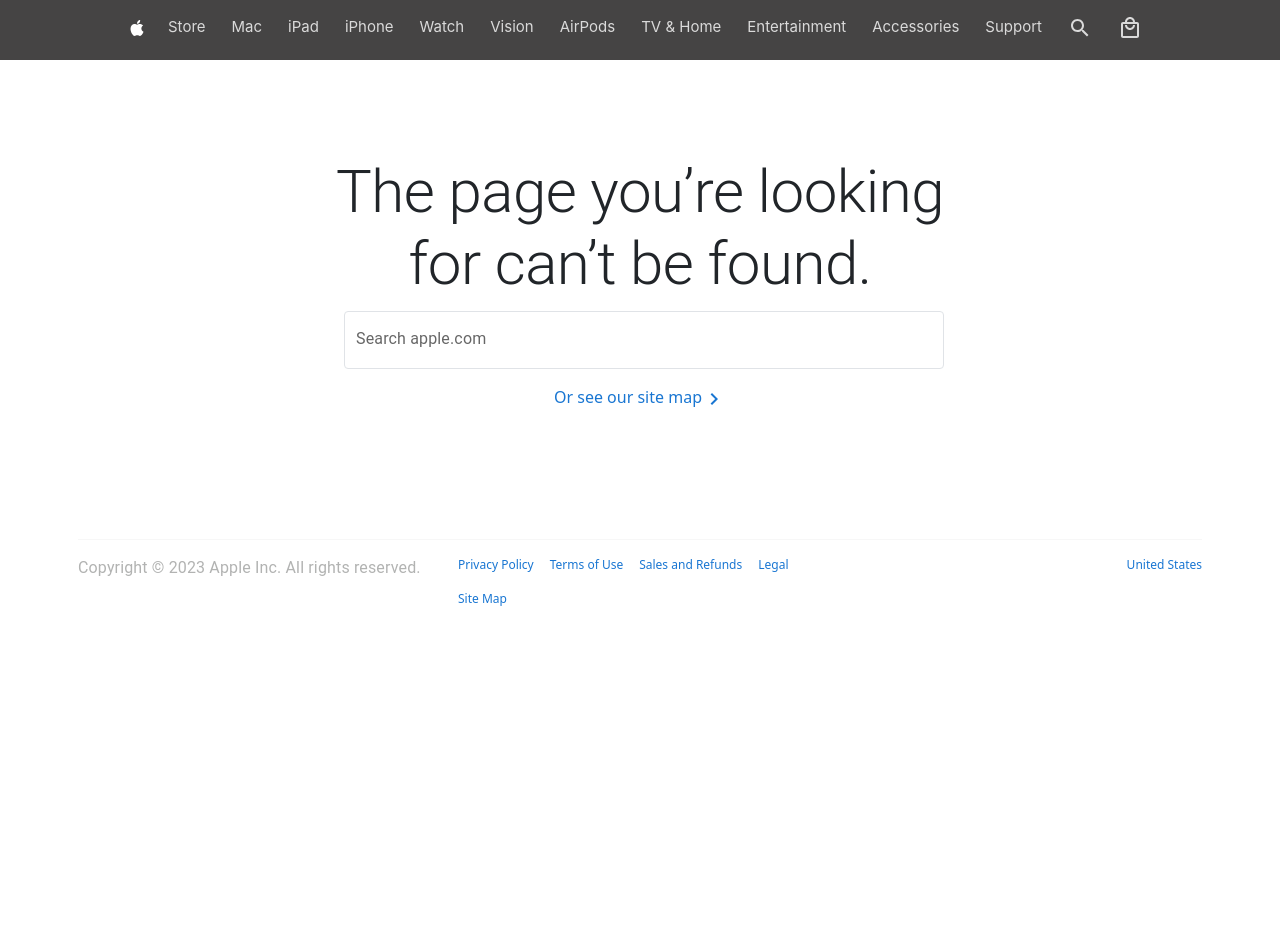
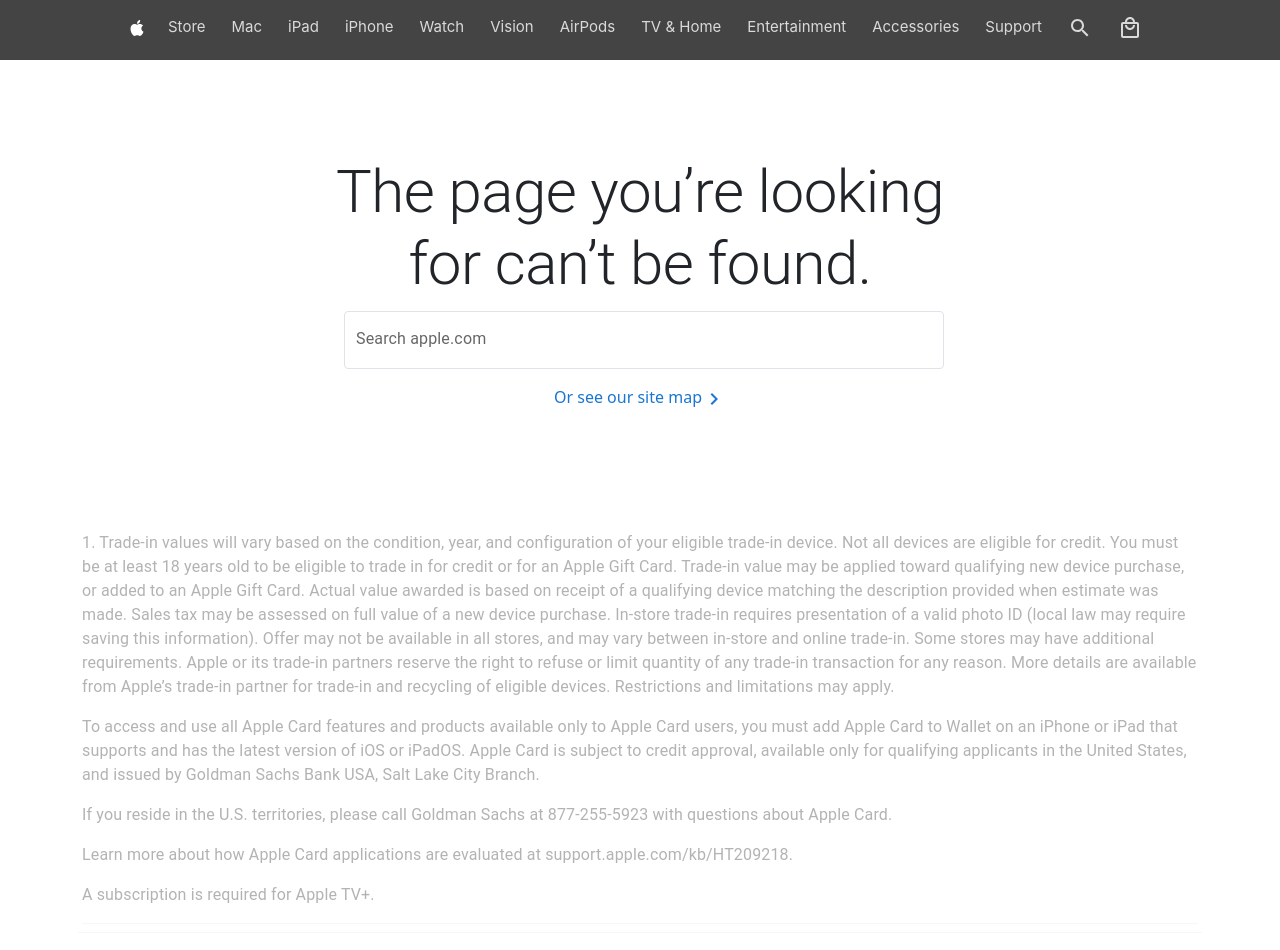
Before and after one commit to CrtlRodz/applewebclone, a React (Create React App) app: page / in a window 1280 px wide. Shown: the top 950 px of the page. Before the commit the page ends 800 px from the top, so only its background shows below. Built offline with nearby package versions, Linux system fonts and the light colour scheme; a web font is replaced by a local one.

Commit message:
Adding footer paragrapghs

```diff
--- a/src/shared/Footer/Footer.tsx
+++ b/src/shared/Footer/Footer.tsx
@@ -3,6 +3,27 @@
 const Footer = () => {
   return (
     <div className="container">
+      {/* Paragrahs */}
+      <Box>
+        <Typography className='paragraph' paragraph>
+        1. Trade-in values will vary based on the condition, year, and configuration of your eligible trade-in device. Not all devices are eligible for credit. You must be at least 18 years old to be eligible to trade in for credit or for an Apple Gift Card. Trade-in value may be applied toward qualifying new device purchase, or added to an Apple Gift Card. Actual value awarded is based on receipt of a qualifying device matching the description provided when estimate was made. Sales tax may be assessed on full value of a new device purchase. In-store trade-in requires presentation of a valid photo ID (local law may require saving this information). Offer may not be available in all stores, and may vary between in-store and online trade-in. Some stores may have additional requirements. Apple or its trade-in partners reserve the right to refuse or limit quantity of any trade-in transaction for any reason. More details are available from Apple’s trade-in partner for trade-in and recycling of eligible devices. Restrictions and limitations may apply.
+        </Typography>
+        <Typography className='paragraph' paragraph>
+        To access and use all Apple Card features and products available only to Apple Card users, you must add Apple Card to Wallet on an iPhone or iPad that supports and has the latest version of iOS or iPadOS. Apple Card is subject to credit approval, available only for qualifying applicants in the United States, and issued by Goldman Sachs Bank USA, Salt Lake City Branch.
+        </Typography>
+        <Typography className='paragraph' paragraph>
+        If you reside in the U.S. territories, please call Goldman Sachs at 877-255-5923 with questions about Apple Card.
+        </Typography>
+        <Typography className='paragraph' paragraph>
+        Learn more about how Apple Card applications are evaluated at support.apple.com/kb/HT209218.
+        </Typography>
+        <Typography className='paragraph' paragraph>
+        A subscription is required for Apple TV+.
+        </Typography>
+        <Divider orientation="horizontal" variant="fullWidth" />
+      </Box>
+      {/* List of links and shortcuts */}
+      {/* Lower footer */}
       <div className="row align-items-start">
       <Box sx={{p:1}}>
         <Divider orientation="horizontal" variant="fullWidth" />
@@ -14,26 +35,26 @@
         </div>
 
         <div className="col p-2">
-          <Grid container spacing={2} >
-            <Grid item>
-            <Link href="#" underline="hover" className='links'>Privacy Policy     </Link>
+          <Grid container spacing={2}  >
+            <Grid item >
+            <Link className='footer-links'  href="#" underline="hover">Privacy Policy     </Link>
             </Grid>
 
             <Grid item>
-            <Link href="#" underline="hover" className='links'>Terms of Use     </Link>
+            <Link className='footer-links' href="#" underline="hover" >Terms of Use     </Link>
             </Grid>
 
             <Grid item>
-            <Link href="#" underline="hover" className='links'>
+            <Link className='footer-links' href="#" underline="hover" >
                 Sales and Refunds     </Link>
             </Grid>
 
             <Grid item>
-            <Link href="#" underline="hover" className='links'>Legal     </Link>
+            <Link  className='footer-links' href="#" underline="hover" >Legal     </Link>
             </Grid>
 
             <Grid item>
-            <Link href="#" underline="hover" className='links'>
+            <Link className='footer-links' href="#" underline="hover" >
                 Site Map
                 </Link>
             </Grid>
@@ -41,7 +62,7 @@
         </div>
 
         <div className="col p-2 d-flex justify-content-end">
-          <Link href="#" underline="hover" className='links'>
+          <Link href="#" underline="hover"  className='footer-links'>
             United States
           </Link>
         </div>
--- a/src/styles/footer.css
+++ b/src/styles/footer.css
@@ -1,6 +1,10 @@
-.container,
-.links,
-.copyRight {
+.container {
+    font-size: 12px;
+}
+
+.copyRight,
+.footer-links,
+.paragraph {
     font-size: 12px;
     color: #b2b3b2;
 }
```
